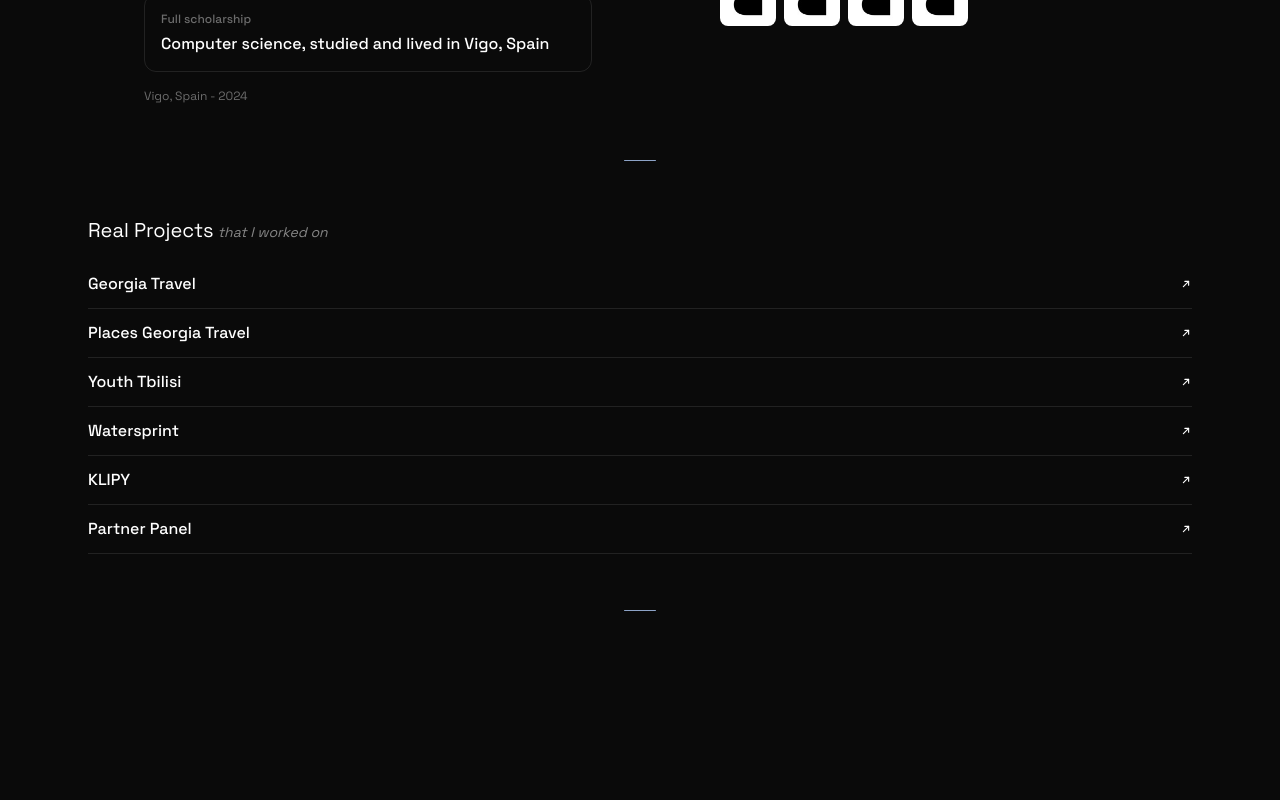
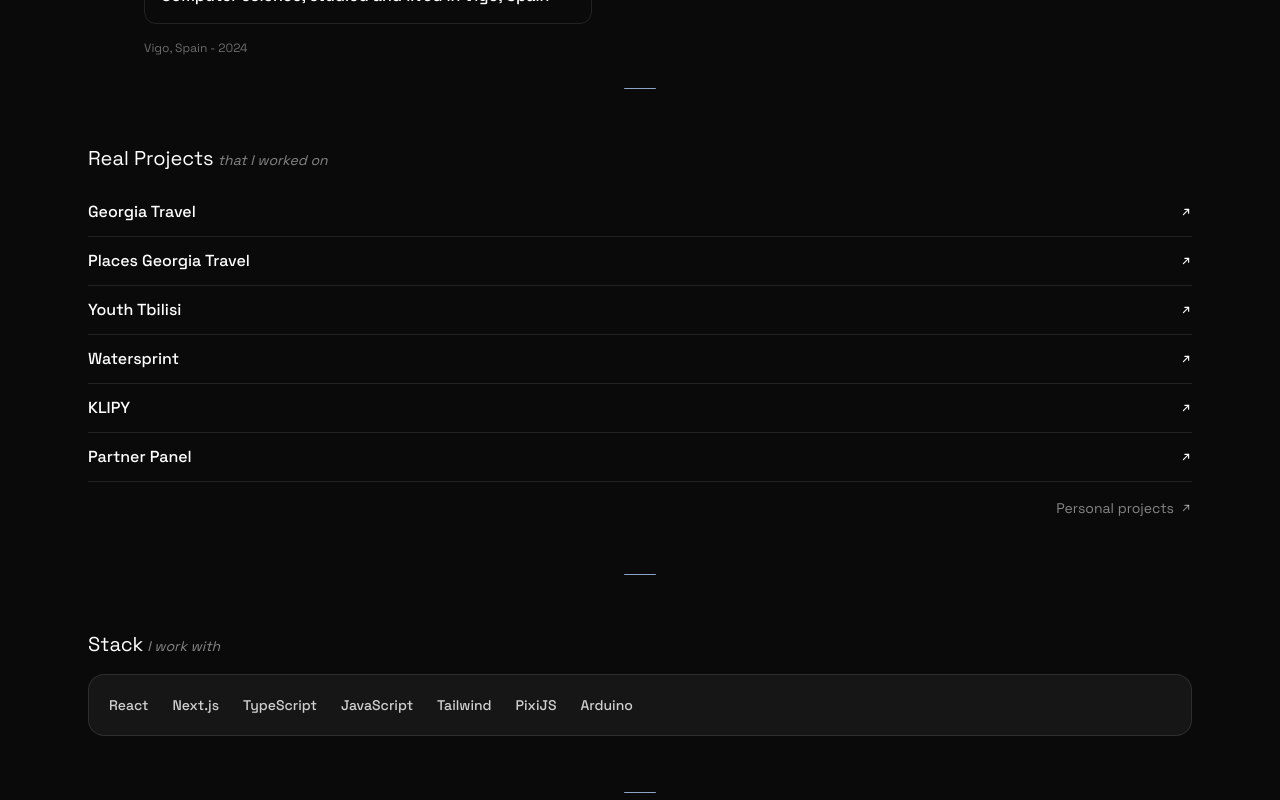
Before and after one commit to AniBukhrashvili/portfolio, a React (Create React App) app: page / in a window 1280 px wide. Shown: the part 1888-2688 px from the top of the page. Before the commit the page ends 2506 px from the top, so only its background shows below. Built offline with nearby package versions, Linux system fonts and the light colour scheme; the HTML template or start-up script is replaced by a standard one.

Commit message:
add: stack

```diff
--- a/src/App.js
+++ b/src/App.js
@@ -5,6 +5,7 @@ import Header from "./components/Header";
 import Hero from "./components/Hero";
 import Projects from "./components/Projects";
 import SectionSeparation from "./components/SectionSeparation";
+import Stack from "./components/Stack";
 
 function App() {
   return (
@@ -20,6 +21,8 @@ function App() {
           <SectionSeparation />
           <Projects />
           <SectionSeparation />
+          <Stack />
+          <SectionSeparation />
         </main>
       </div>
     </div>
--- a/src/components/Beyond.js
+++ b/src/components/Beyond.js
@@ -24,7 +24,7 @@ const robotPhotos = [
 function Beyond() {
   return (
     <section id="beyond" className="relative">
-      <div className="container md:py-12">
+      <div className="container pb-6">
         <h2 className="text-lg font-light tracking-medium text-ink">
           Things I&apos;ve done outside of work
         </h2>
--- a/src/components/Projects.js
+++ b/src/components/Projects.js
@@ -30,6 +30,15 @@ function Projects() {
             </li>
           ))}
         </ul>
+        <a
+            href="https://github.com/AniBukhrashvili"
+            target="_blank"
+            rel="noreferrer"
+            className="flex items-center gap-1.5 text-sm font-light text-ink/50 transition-colors hover:text-accent mt-4 justify-end"
+          >
+            Personal projects
+            <ArrowUpRight className="h-3 w-3" />
+          </a>
       </div>
     </section>
   );
--- /dev/null
+++ b/src/components/Stack.js
@@ -0,0 +1,33 @@
+const stack = [
+  "React",
+  "Next.js",
+  "TypeScript",
+  "JavaScript",
+  "Tailwind",
+  "PixiJS",
+  "Arduino",
+];
+
+function Stack() {
+  return (
+    <section id="stack" className="relative">
+      <div className="container py-12 xl:py-18">
+        <h2 className="text-xl font-light tracking-medium text-ink">
+          Stack
+          <span className="ml-1 text-sm font-light italic text-ink/50">
+            I work with
+          </span>
+        </h2>
+        <ul className="mt-4 flex flex-wrap items-center gap-x-6 gap-y-3 rounded-2xl border border-ink/10 bg-ink/5 px-5 py-5">
+          {stack.map((name) => (
+            <li key={name} className="text-sm font-medium text-ink/80">
+              {name}
+            </li>
+          ))}
+        </ul>
+      </div>
+    </section>
+  );
+}
+
+export default Stack;
```
